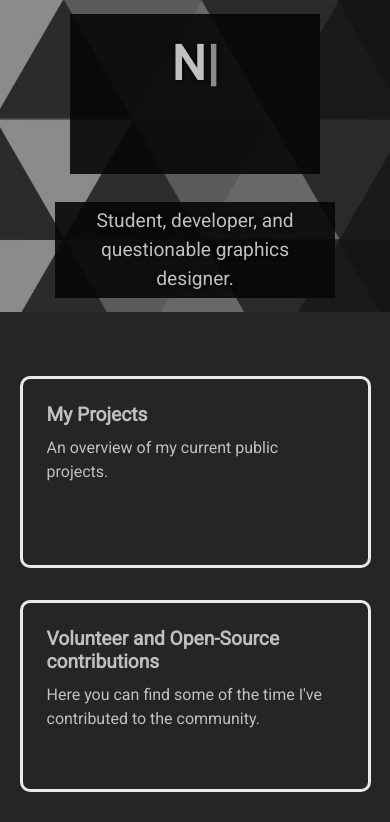
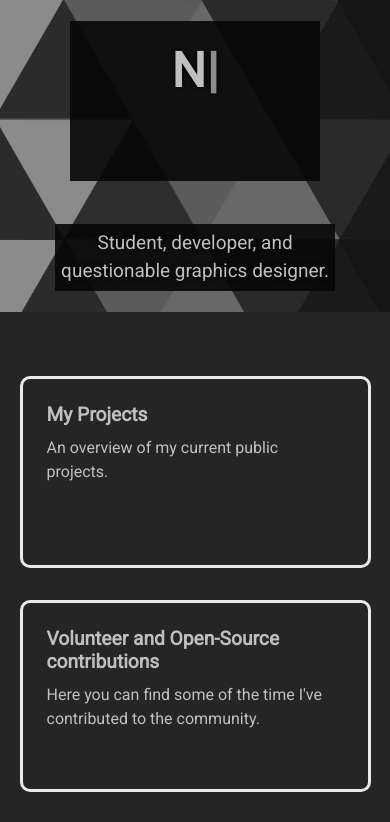
Before and after one commit to NineBallo/MyWebsite, a Next.js app: page / in a window 390 px wide. Shown: the top 822 px of the page. Built offline with nearby package versions, Linux system fonts and the light colour scheme.

Commit message:
slightly less cringe sizing

```diff
--- a/pages/Projects/ZipZorpBeedleBorp.js
+++ b/pages/Projects/ZipZorpBeedleBorp.js
@@ -11,7 +11,6 @@ import SCarousel from "../../styles/Components/Carousel.module.css";
 import CSGO1 from "../../public/Projects/ZipZorp/CSGO1.webp";
 import CSGO2 from "../../public/Projects/ZipZorp/CSGO2.webp";
 import CSGO3 from "../../public/Projects/ZipZorp/CSGO3.webp";
-import Link from "next/link";
 
 export default function ZipZorpBeedleBorp() {
     return (
--- a/styles/Common.module.css
+++ b/styles/Common.module.css
@@ -18,7 +18,7 @@
 .title,
 .longTitle {
     line-height: 1.15;
-    font-size: 4rem;
+    font-size: 64px;
     margin: 1% 0 0;
 
     display: flex;
@@ -51,7 +51,7 @@
 .description {
     margin: 0;
     line-height: 1.5;
-    font-size: 1.3rem;
+    font-size: 21px;
 }
 
 @media (max-width: 1300px) {
@@ -62,7 +62,7 @@
 
 @media (max-width: 950px) {
     .title {
-        font-size: 3rem;
+        font-size: 48px;
         align-content: center;
         justify-content: center;
     }
@@ -70,12 +70,12 @@
     .description {
         max-width: 270px;
         min-width: 270px;
-        font-size: 1.2rem;
+        font-size: 19px;
     }
 }
 
 /*LongTitle is the same as title but will resize more aggressively*/
-@media (max-width: 400px) {
+@media (max-width: 500px) {
     .longTitle {
         font-size: 35px;
     }
```
